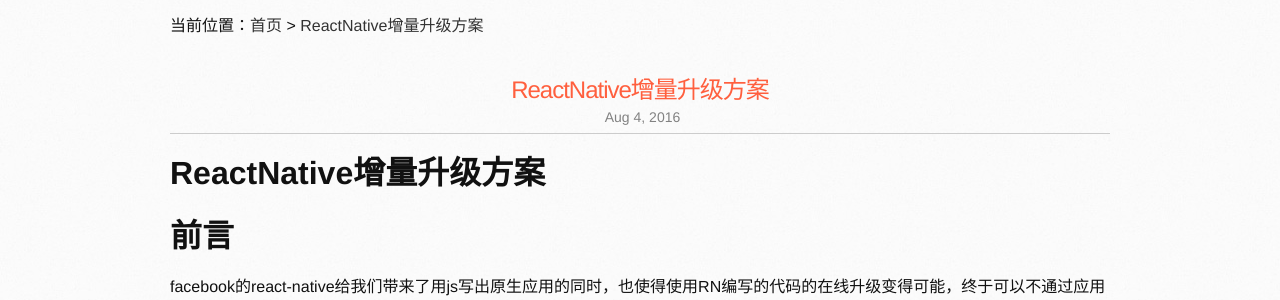
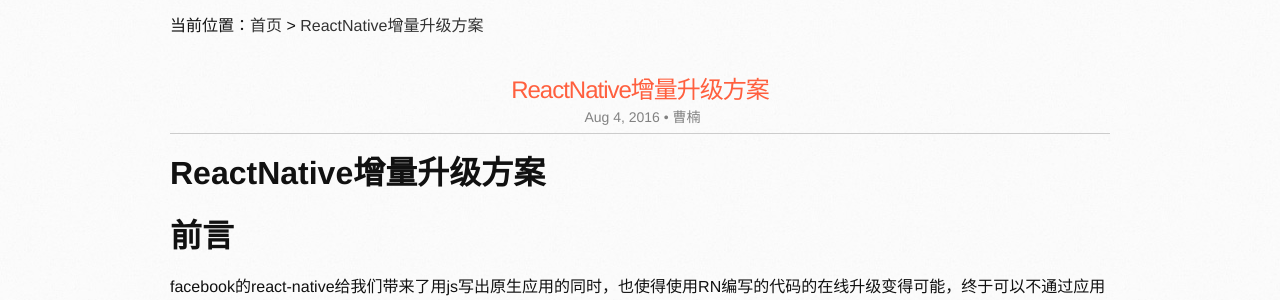
Before and after one commit to bystep15/bystep15.github.io, a Jekyll site: the page built from _posts/2016-08-04-ReactNative增量升级方案.md, in a window 1280 px wide and 900 px high. Shown: the part 187-487 px from the top of the window. Built offline with Jekyll 4.4.1, drawn with Linux system fonts in a browser that asks for light colours; comment, search, counter and statistics services are not loaded.

Commit message:
添加作者

```diff
--- a/_posts/2016-08-04-ReactNative增量升级方案.md
+++ b/_posts/2016-08-04-ReactNative增量升级方案.md
@@ -3,6 +3,7 @@
 title:  "ReactNative增量升级方案"
 date:   2016-08-04 14:49:42 +0800
 description: "facebook的react-native给我们带来了用js写出原生应用的同时，也使得使用RN编写的代码的在线升级变得可能，终于可以不通过应用市场来进行升级，极大的提升了app修bug和赋予新功能的能力。----使用h5的方式也可以做到，但是rn的用户体验可要远远超过h5啊。一般使用RN编写的app的线上使用方式，是将react-native......."
+author: 曹楠
 categories: front article
 ---
 # ReactNative增量升级方案
```
